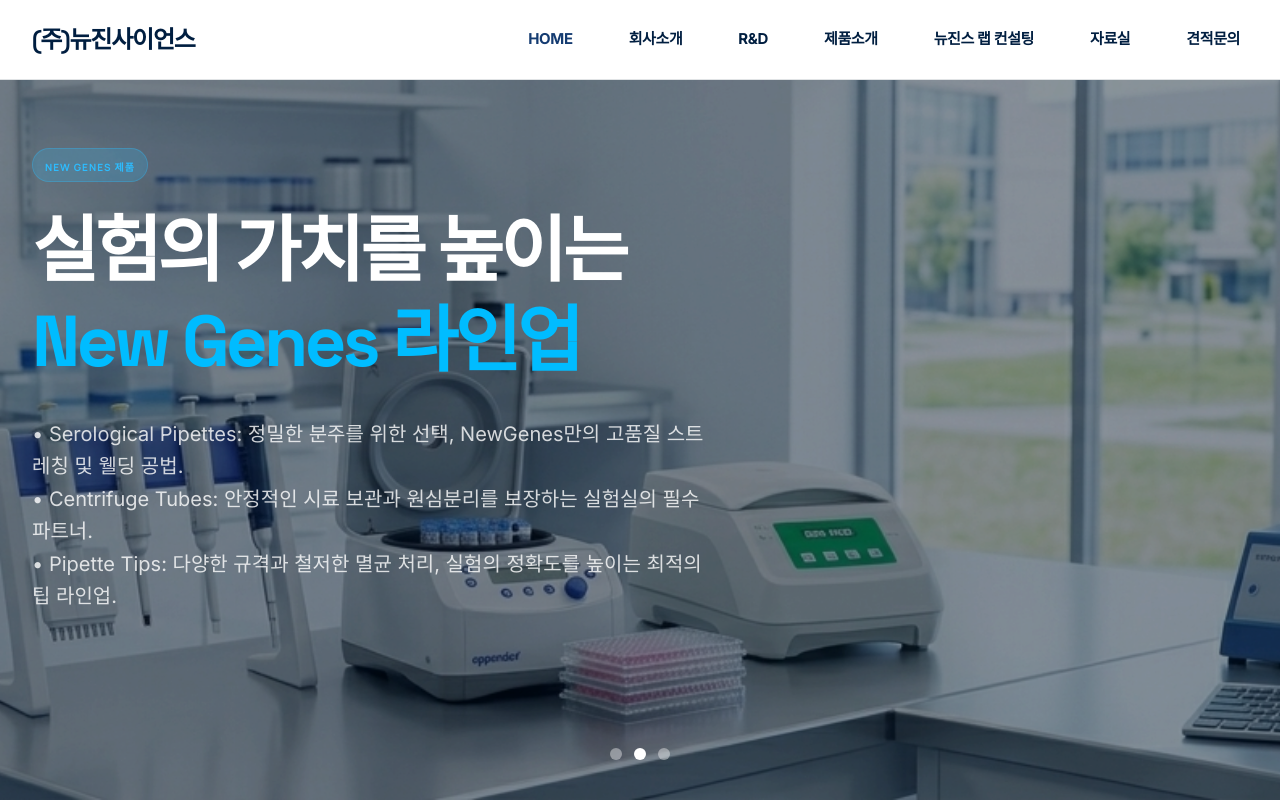
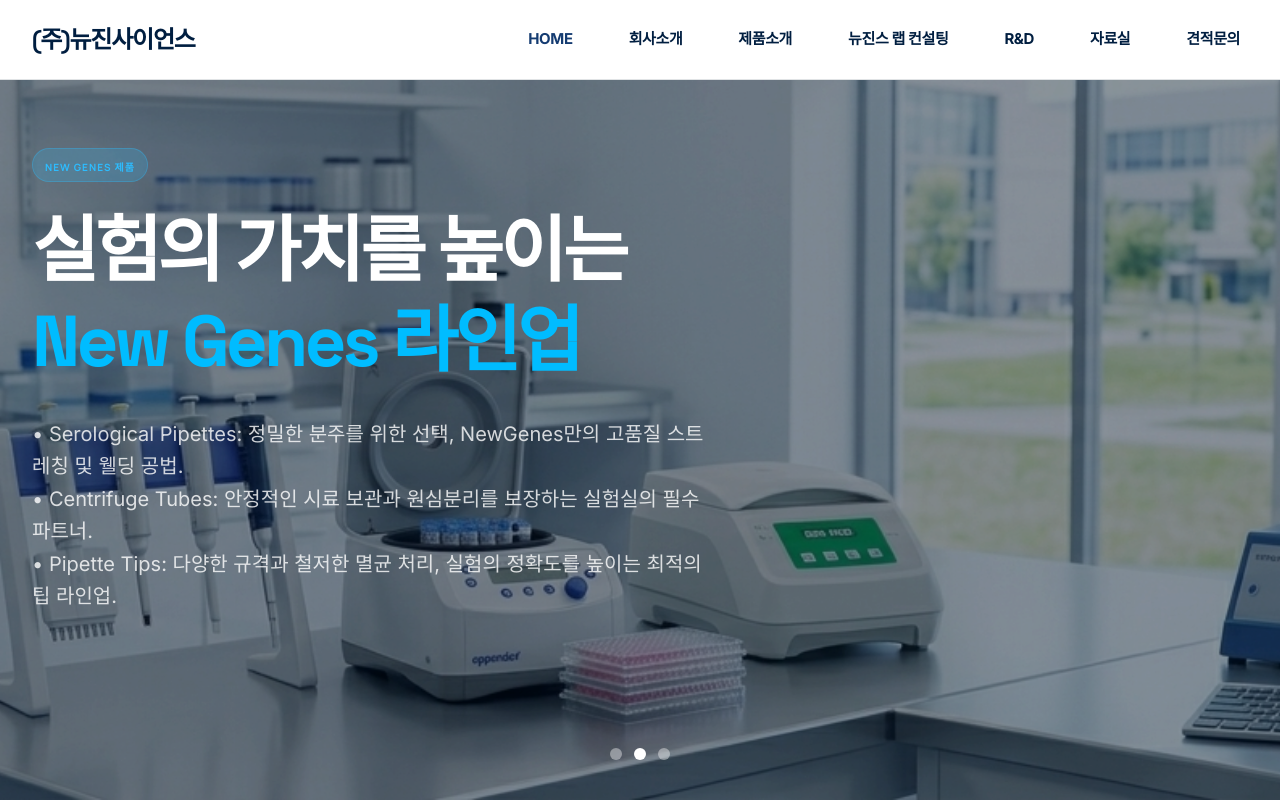
Before and after one commit to newgenes-ui/new, a React (Vite) app: page / in a window 1280 px wide. Shown: the top 800 px of the page. Built offline with nearby package versions, Linux system fonts and the light colour scheme.

Commit message:
fix: R&D 메뉴를 뉴진스 랩 컨설팅과 자료실 사이로 이동

```diff
--- a/src/components/Navbar.tsx
+++ b/src/components/Navbar.tsx
@@ -48,14 +48,6 @@ export default function Navbar() {
       ]
     },
     {
-      name: "R&D",
-      path: "#",
-      dropdown: [
-        { name: "이스텍바이오 제품", path: "/products/estek" },
-        { name: "제닉스바이오 제품", path: "/products/genics" }
-      ]
-    },
-    {
       name: "제품소개",
       path: "#",
       dropdown: [
@@ -66,6 +58,14 @@ export default function Navbar() {
       ]
     },
     { name: "뉴진스 랩 컨설팅", path: "/partners/consulting" },
+    {
+      name: "R&D",
+      path: "#",
+      dropdown: [
+        { name: "이스텍바이오 제품", path: "/products/estek" },
+        { name: "제닉스바이오 제품", path: "/products/genics" }
+      ]
+    },
     { name: "자료실", path: "/archive" },
     { name: "견적문의", path: "/inquiry" }
   ];
```
